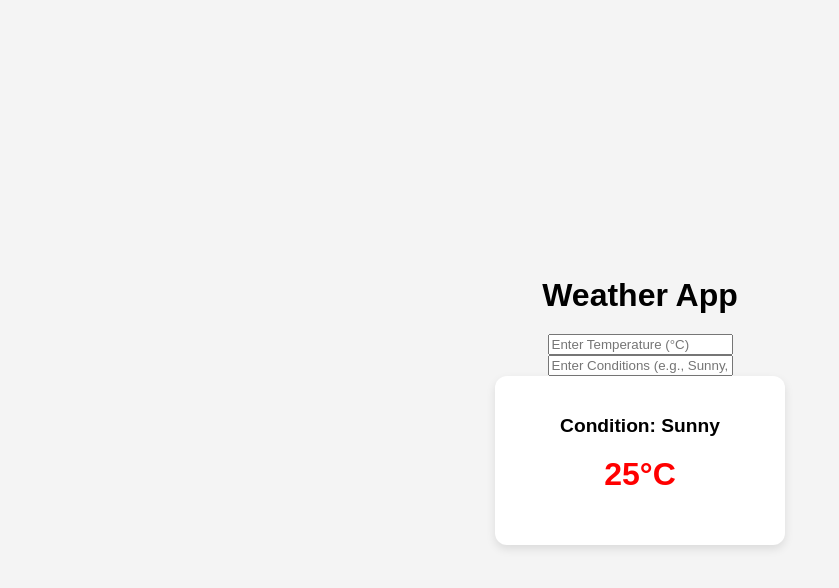
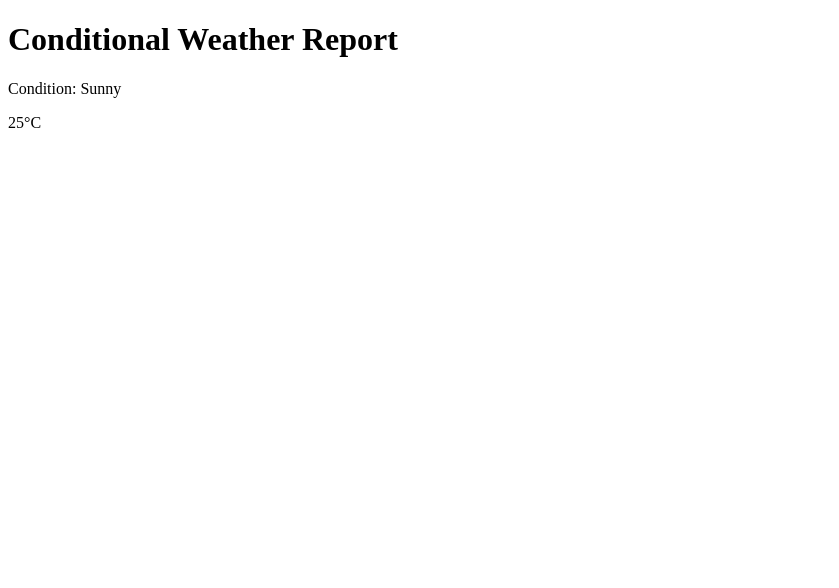
Before and after one commit to acciojob/conditional-weather-report-Ayushrawat777, a React app: page / in a window 1280 px wide. Shown: the top 588 px of the page, without its empty margins (0-839 px from the left). Built offline with nearby package versions, Linux system fonts and the light colour scheme.

Commit message:
Update App.js

```diff
--- a/src/components/App.js
+++ b/src/components/App.js
@@ -1,37 +1,17 @@
+// App.js
 import React, { useState, useEffect } from "react";
 import WeatherDisplay from "./WeatherDisplay";
-import "../styles/App.css";
 
 const App = () => {
-  const [temperature, setTemperature] = useState(""); // Stores user input temperature
-  const [conditions, setConditions] = useState(""); // Stores user input conditions
-  const [weather, setWeather] = useState({ temperature: "25", conditions: "Sunny" });
+  const [weather, setWeather] = useState({ temperature: 0, conditions: "" });
 
-  // useEffect updates weather whenever temperature or conditions change
   useEffect(() => {
-    if (temperature && conditions) {
-      setWeather({temperature: temperature,conditions: conditions });
-    }
-  }, [temperature, conditions]);
+    setWeather({ temperature: 25, conditions: "Sunny" });
+  }, []);
 
   return (
-    <div className="app-container">
-      <h1 className="title">Weather App</h1>
-
-      <input
-        type="number"
-        placeholder="Enter Temperature (°C)"
-        value={temperature}
-        onChange={(e) => setTemperature(e.target.value)}
-      />
-
-      <input
-        type="text"
-        placeholder="Enter Conditions (e.g., Sunny, Rainy)"
-        value={conditions}
-        onChange={(e) => setConditions(e.target.value)}
-      />
-
+    <div>
+      <h1>Conditional Weather Report</h1>
       <WeatherDisplay weather={weather} />
     </div>
   );
```
